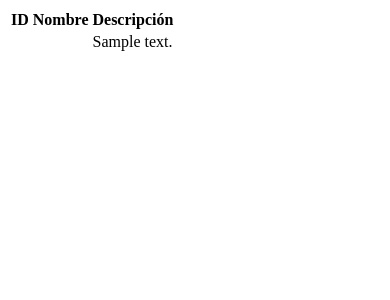
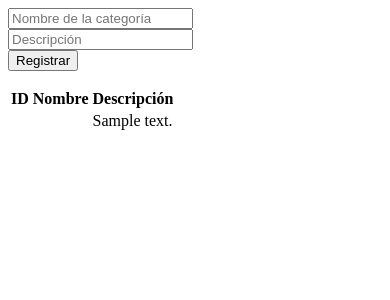
Before and after one commit to Tania2809/Practica1AS, a Flask app: page /categorias in a window 390 px wide. Shown: the top 300 px of the page. Run offline with Flask 3, Linux system fonts and the light colour scheme; tables that the repository leaves empty or names only in its code hold one stand-in row (values such as "Sample post").

Commit message:
Update categorias.html

```diff
--- a/templates/categorias.html
+++ b/templates/categorias.html
@@ -1,3 +1,18 @@
+<!-- Formulario para nueva categoría -->
+<form method="POST" action="/categorias/agregar" class="mb-4">
+    <div class="row">
+        <div class="col-md-4">
+            <input required type="text" name="nombreCategoria" class="form-control" placeholder="Nombre de la categoría">
+        </div>
+        <div class="col-md-6">
+            <input required type="text" name="descripcion" class="form-control" placeholder="Descripción">
+        </div>
+        <div class="col-md-2">
+            <button class="btn btn-success w-100" type="submit">Registrar</button>
+        </div>
+    </div>
+</form>
+
 <div class="table-responsive">
     <table class="table table-sm">
         <thead class="table-active">
```
